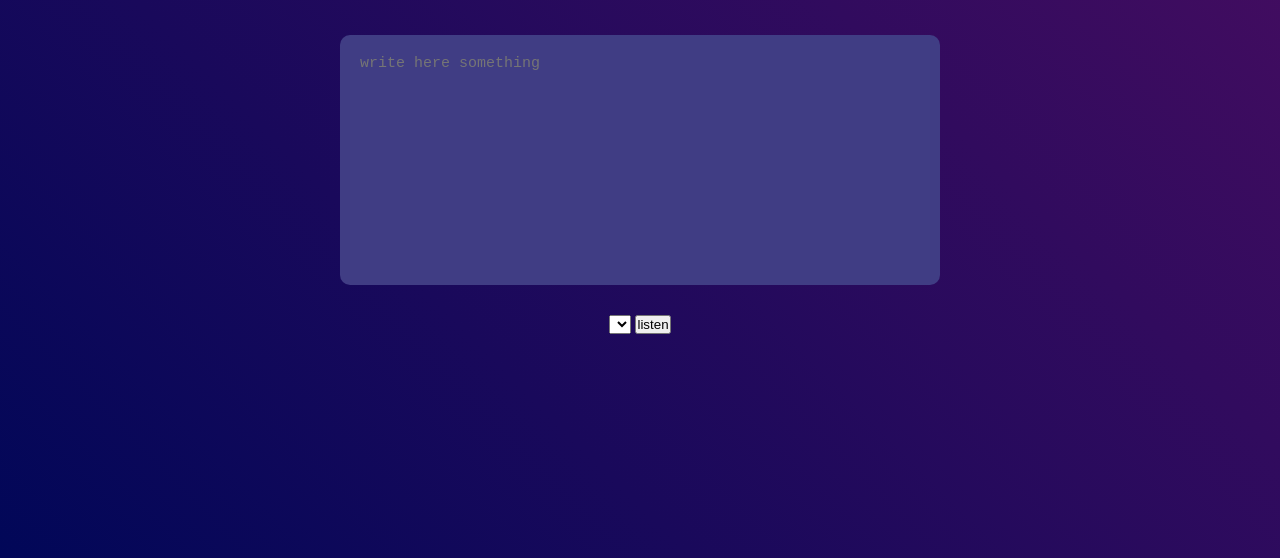
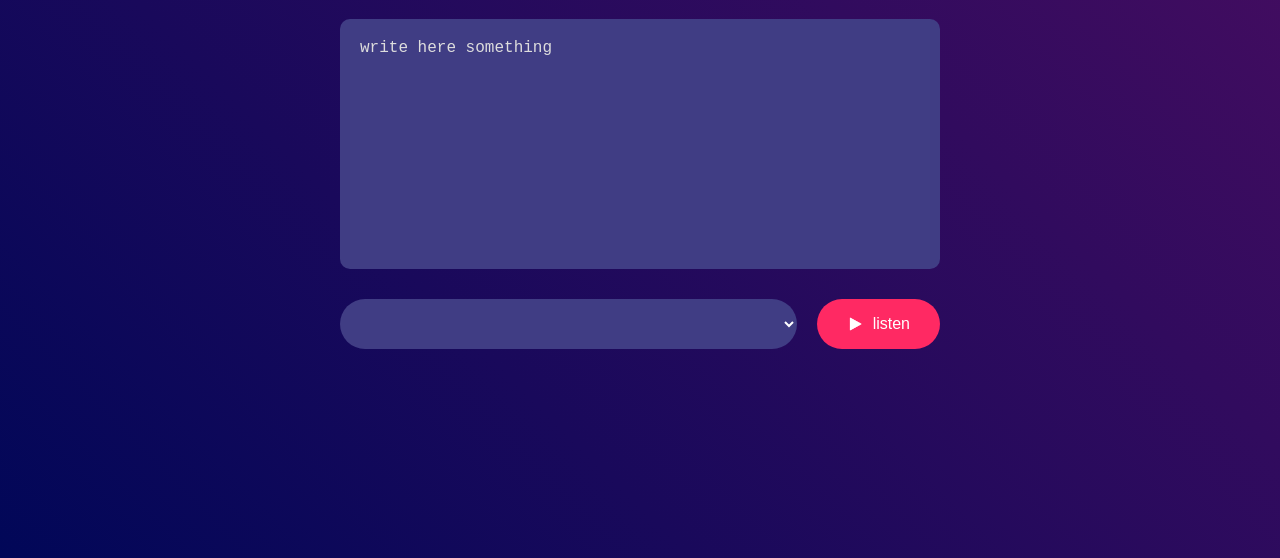
Before and after one commit to Anwarul07/Text-to-Voice, a plain HTML site: page index.html in a window 1280 px wide. Shown: the part 242-800 px from the top of the page. Drawn offline with Linux system fonts and the light colour scheme.

Commit message:
Update style.css

```diff
--- a/index.html
+++ b/index.html
@@ -14,7 +14,7 @@
         <textarea name="text" id="textarea" placeholder="write here something"></textarea>
         <div class="row">
             <select name="select" id="select"></select>
-            <button>listen</button>
+            <button> <img src="play.png" alt="play">listen</button>
         </div>
     </div>
 
--- a/style.css
+++ b/style.css
@@ -19,10 +19,10 @@
   margin-top: -50px;
   margin-bottom: 50px;
 }
-.hero h1 span{
-    color:#ff2963;
+.hero h1 span {
+  color: #ff2963;
 }
-textarea{
+textarea {
   width: 600px;
   height: 250px;
   background: #403d84;
@@ -31,7 +31,45 @@ textarea{
   border: none;
   outline: none;
   padding: 20px;
-    border-radius: 10px ;
+  border-radius: 10px;
   resize: none;
   margin-bottom: 30px;
 }
+textarea::placeholder {
+  font-size: 16px;
+  color: #ddd;
+}
+.row {
+  width: 600px;
+  display: flex;
+  justify-self: center;
+  gap: 20px;
+}
+button {
+  background-color: #ff2963;
+  color: #fff;
+  font-size: 16px;
+  padding: 10px 30px;
+  border-radius: 35px;
+  border: none;
+  outline: none;
+  cursor: pointer;
+  display: flex;
+  align-items: center;
+} button img{
+  width: 16px;
+  margin-right: 10px;;
+}
+
+select {
+  flex: 1;
+  border-radius: 35px;
+  border: none;
+  outline: none;
+  padding: 0 20px;
+  height: 50px;
+  background: #403d84;
+  color: #fff;
+
+
+}
```
Also changed, not shown: play.png (added). Lines whose indentation alone changed are shown as unchanged.
